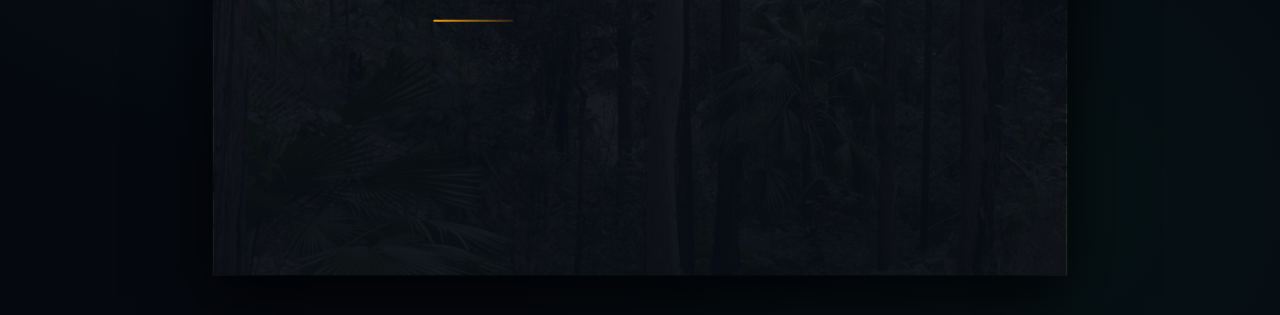
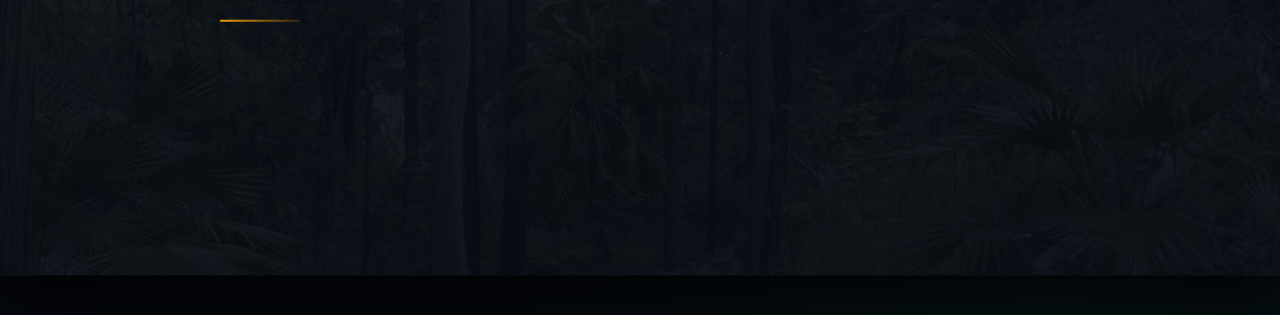
Before and after one commit to petescarth/multitask-eco-condition, a plain HTML site: page index.html in a window 1280 px wide. Shown: the part 485-800 px from the top of the page. Drawn offline with Linux system fonts and the light colour scheme.

Commit message:
Fix small-screen deck scaling and link live presentation in README

```diff
--- a/index.html
+++ b/index.html
@@ -38,22 +38,26 @@
 
   /* ===================== PRESENTATION VIEWPORT ===================== */
   #viewport {
+    position: fixed;
+    inset: 0;
     width: 100vw;
     height: 100vh;
-    display: flex;
-    align-items: center;
-    justify-content: center;
-    position: relative;
+    height: 100dvh;
+    overflow: hidden;
     background: radial-gradient(circle at 20% 15%, rgba(56, 189, 248, 0.07), transparent 44%),
                 radial-gradient(circle at 82% 85%, rgba(16, 185, 129, 0.06), transparent 44%),
                 #05080E;
   }
 
   #deck {
+    position: absolute;
+    left: 50%;
+    top: 50%;
     width: 1920px;
     height: 1080px;
-    position: relative;
+    flex-shrink: 0;
     transform-origin: center center;
+    transform: translate(-50%, -50%) scale(1);
     background: var(--bg);
     box-shadow: 0 32px 96px rgba(0, 0, 0, 0.88), 0 0 0 1px rgba(148, 163, 184, 0.14);
     overflow: hidden;
@@ -908,12 +912,16 @@
     z-index: 400;
     display: flex;
     align-items: center;
-    gap: 8px;
+    justify-content: center;
+    flex-wrap: wrap;
+    width: max-content;
+    max-width: calc(100vw - 16px);
+    gap: 6px;
     background: rgba(11, 15, 23, 0.88);
     backdrop-filter: blur(10px);
     border: 1px solid var(--border-strong);
     padding: 7px 12px;
-    border-radius: 999px;
+    border-radius: 24px;
     box-shadow: 0 10px 30px rgba(0, 0, 0, 0.65);
     transition: opacity 0.3s ease, transform 0.3s ease;
   }
@@ -951,9 +959,9 @@
   /* Speaker Notes Drawer */
   #notes-drawer {
     position: fixed;
-    right: 20px;
+    right: 16px;
     bottom: 72px;
-    width: 480px;
+    width: min(480px, calc(100vw - 32px));
     max-height: 52vh;
     z-index: 450;
     background: rgba(11, 15, 23, 0.96);
@@ -1087,9 +1095,10 @@
     border-bottom: 1px solid var(--border);
     padding: 14px 0;
     display: flex;
+    flex-wrap: wrap;
     justify-content: space-between;
     align-items: center;
-    gap: 16px;
+    gap: 12px 16px;
   }
   .rd-bar h1 { font-size: 20px; font-weight: 800; }
   .rd-sec-banner {
@@ -2288,10 +2297,15 @@
   let hudTimer = null;
 
   function fitDeck() {
-    const scale = Math.min(window.innerWidth / 1920, window.innerHeight / 1080);
-    deck.style.transform = `scale(${scale})`;
+    const vw = document.documentElement.clientWidth || window.innerWidth;
+    const vh = document.documentElement.clientHeight || window.innerHeight;
+    const scale = Math.min(vw / 1920, vh / 1080);
+    deck.style.transform = `translate(-50%, -50%) scale(${scale})`;
   }
   window.addEventListener('resize', fitDeck);
+  window.addEventListener('orientationchange', fitDeck);
+  document.addEventListener('fullscreenchange', fitDeck);
+  if (window.visualViewport) window.visualViewport.addEventListener('resize', fitDeck);
   fitDeck();
 
   /* Auto-hide HUD after 2 s without mouse movement */
```
Also changed, not shown: 1 other file.
